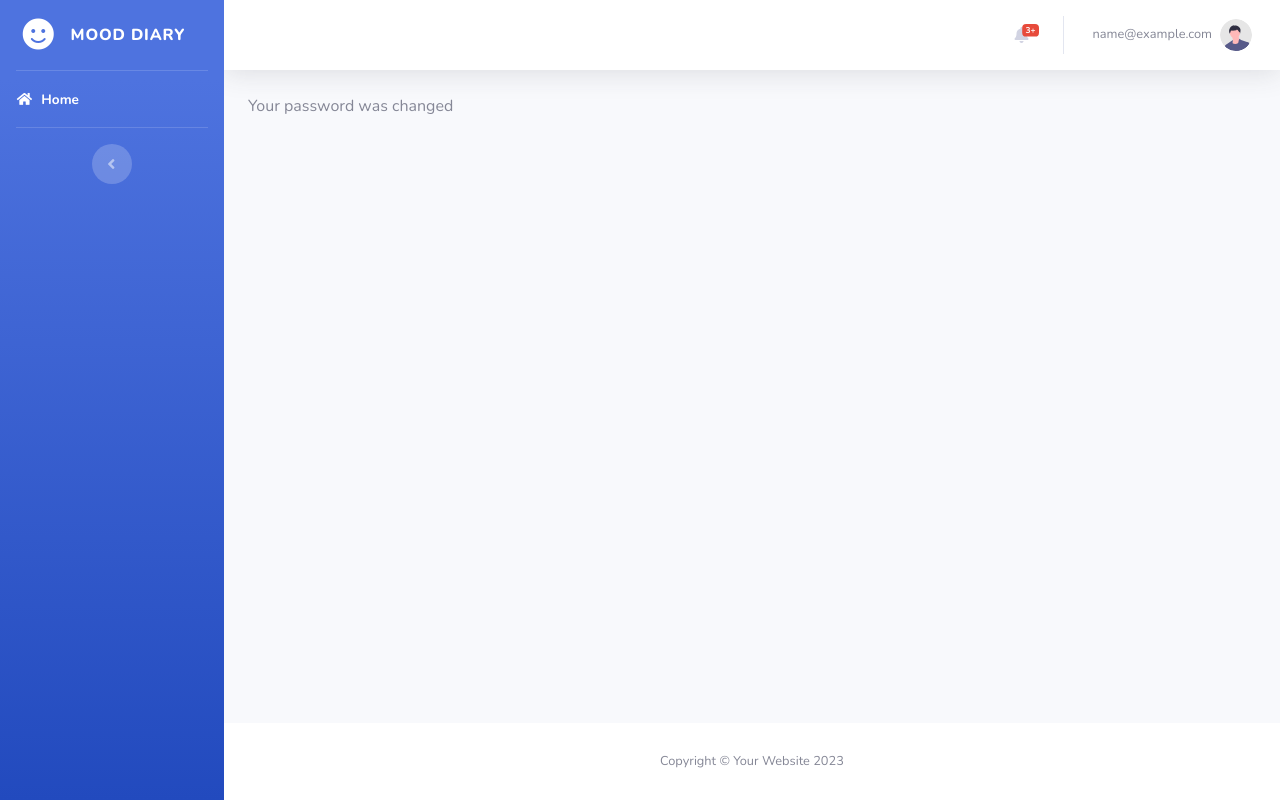
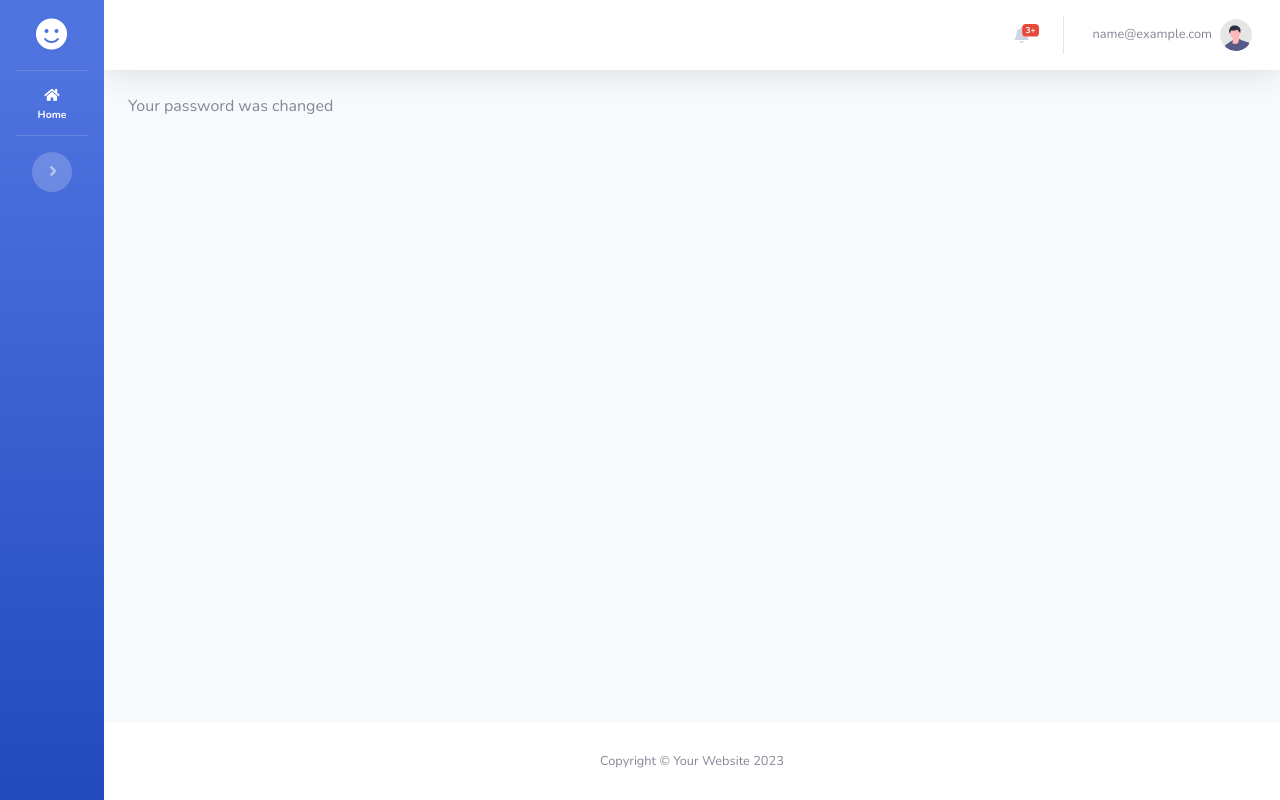
Before and after one commit to Mathis1993/mood_diary_project, a Django app: page /users/password_change_done/ in a window 1280 px wide. Run offline with Django 4.2, Linux system fonts and the light colour scheme; the visitor is signed in with stand-in values (Sample User, id 1); some libraries are stand-ins or nearby versions.

Commit message:
#1 Toogle sidebar per default

```diff
--- a/mood_diary/templates/base_generic.html
+++ b/mood_diary/templates/base_generic.html
@@ -33,7 +33,7 @@
     <div id="wrapper">
 
         <!-- Sidebar -->
-        <ul class="navbar-nav bg-gradient-primary sidebar sidebar-dark accordion" id="accordionSidebar">
+        <ul class="navbar-nav bg-gradient-primary sidebar sidebar-dark accordion toggled" id="accordionSidebar">
 
             <!-- Sidebar - Brand -->
             <a class="sidebar-brand d-flex align-items-center justify-content-center" href="{% url 'users:index' %}">
```
